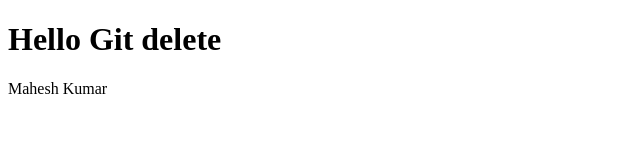
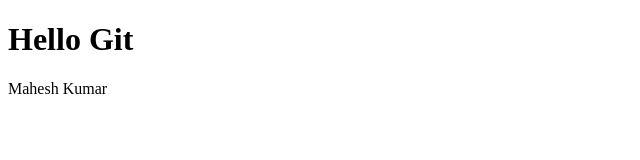
Before and after one commit to mahesh0111/Learning-git, a plain HTML site: page index.html in a window 1280 px wide. Shown: the whole page, without its empty margins (0-640 px from the left). Drawn offline with Linux system fonts and the light colour scheme.

Commit message:
changing hello git

```diff
--- a/index.html
+++ b/index.html
@@ -7,7 +7,7 @@
     <title>Document</title>
 </head>
 <body>
-    <h1>Hello Git delete</h1>
+    <h1>Hello Git</h1>
     <div>Mahesh Kumar</div>
 </body>
 </html>
```
